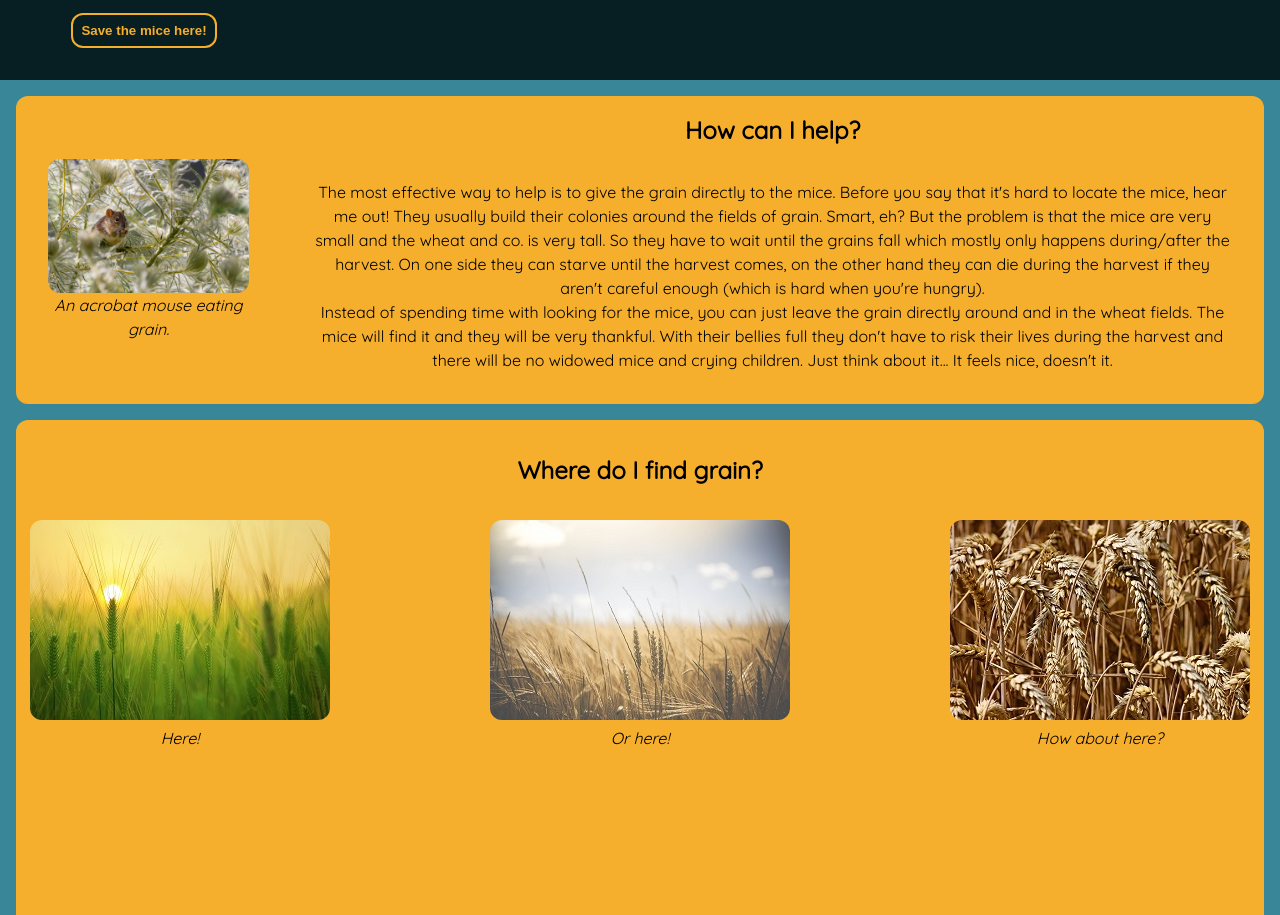
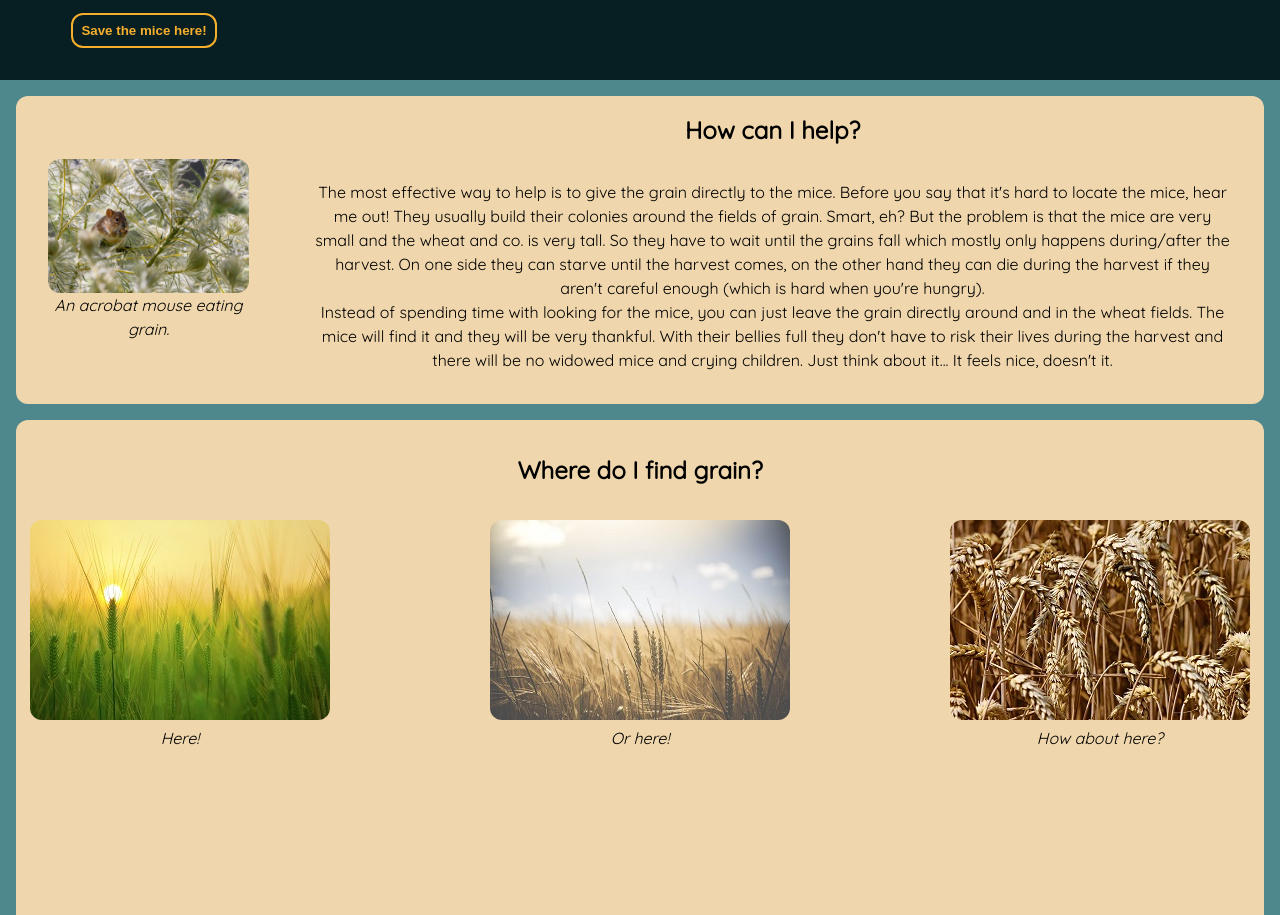
Before and after one commit to DreiMuskeltier/grain_for_mice, a plain HTML site: page index.html in a window 1280 px wide. Shown: the part 577-1492 px from the top of the page. Drawn offline with Linux system fonts and the light colour scheme.

Commit message:
Changed the colors.

```diff
--- a/styles/styles.css
+++ b/styles/styles.css
@@ -1,4 +1,4 @@
-/* *https://coolors.co/071e22-388697-cd533b-f6ae2d color platte for this project */
+/* *https://coolors.co/071e22-4e878c-efd6ac-cd533b color platte for this project */
 
 @import url("https://fonts.googleapis.com/css2?family=Quicksand&family=Roboto+Condensed&display=swap");
 
@@ -18,7 +18,7 @@ body {
   font-family: "Quicksand", sans-serif;
   min-height: 100vh;
   padding: 0;
-  background-color: #388697;
+  background-color: #4E878C;
 }
 
 header {
@@ -95,7 +95,7 @@ main {
   justify-content: space-between;
   align-items: center;
   margin: 1rem;
-  background-color: #f6ae2d;
+  background-color: #EFD6AC;
   border-radius: 12px;
   text-align: center;
 }
@@ -138,7 +138,7 @@ section {
   align-items: center;
   justify-content: space-between;
   margin: 1rem;
-  background-color: #f6ae2d;
+  background-color: #EFD6AC;
   border-radius: 12px;
   text-align: center;
 }
```
